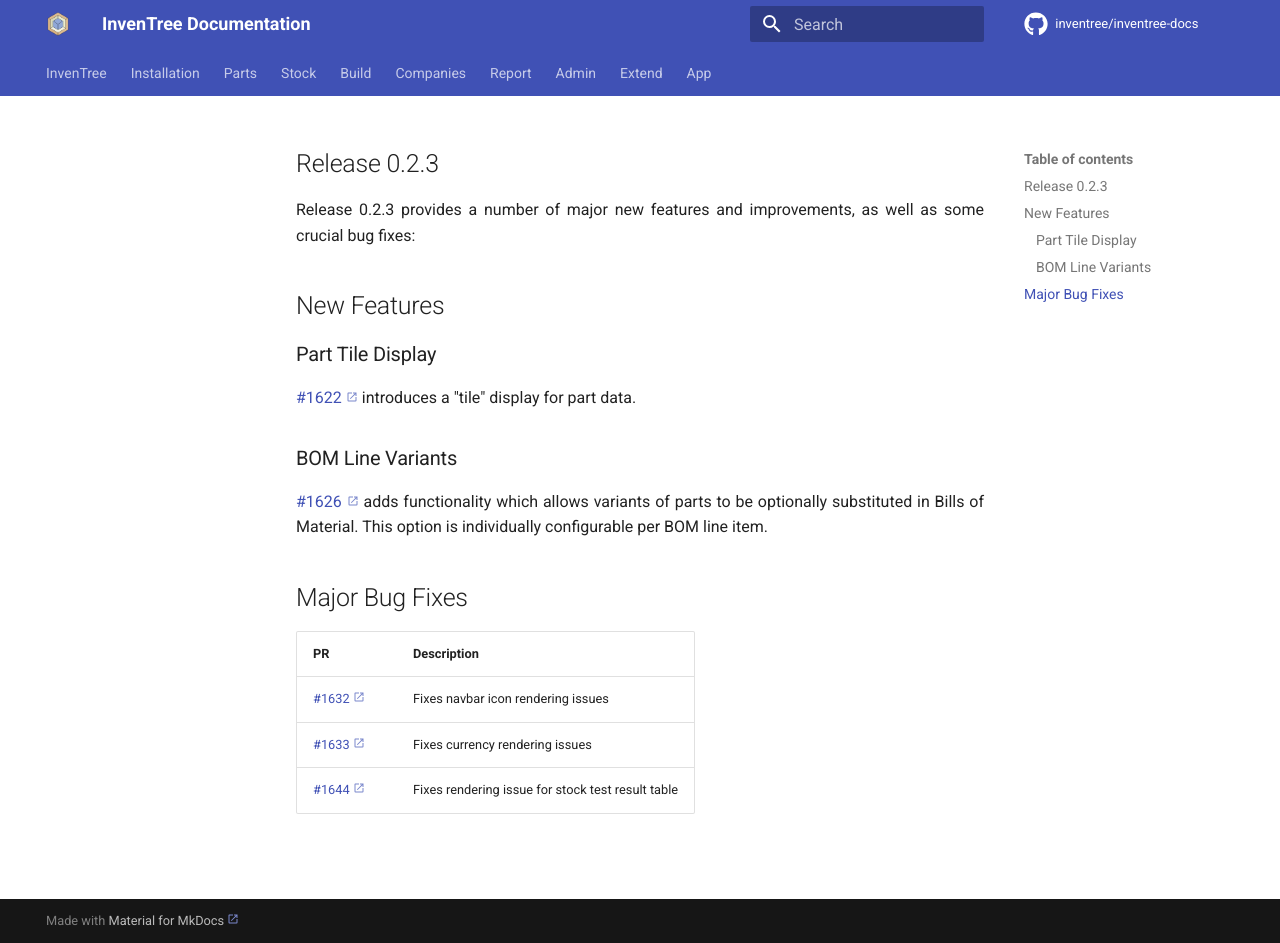
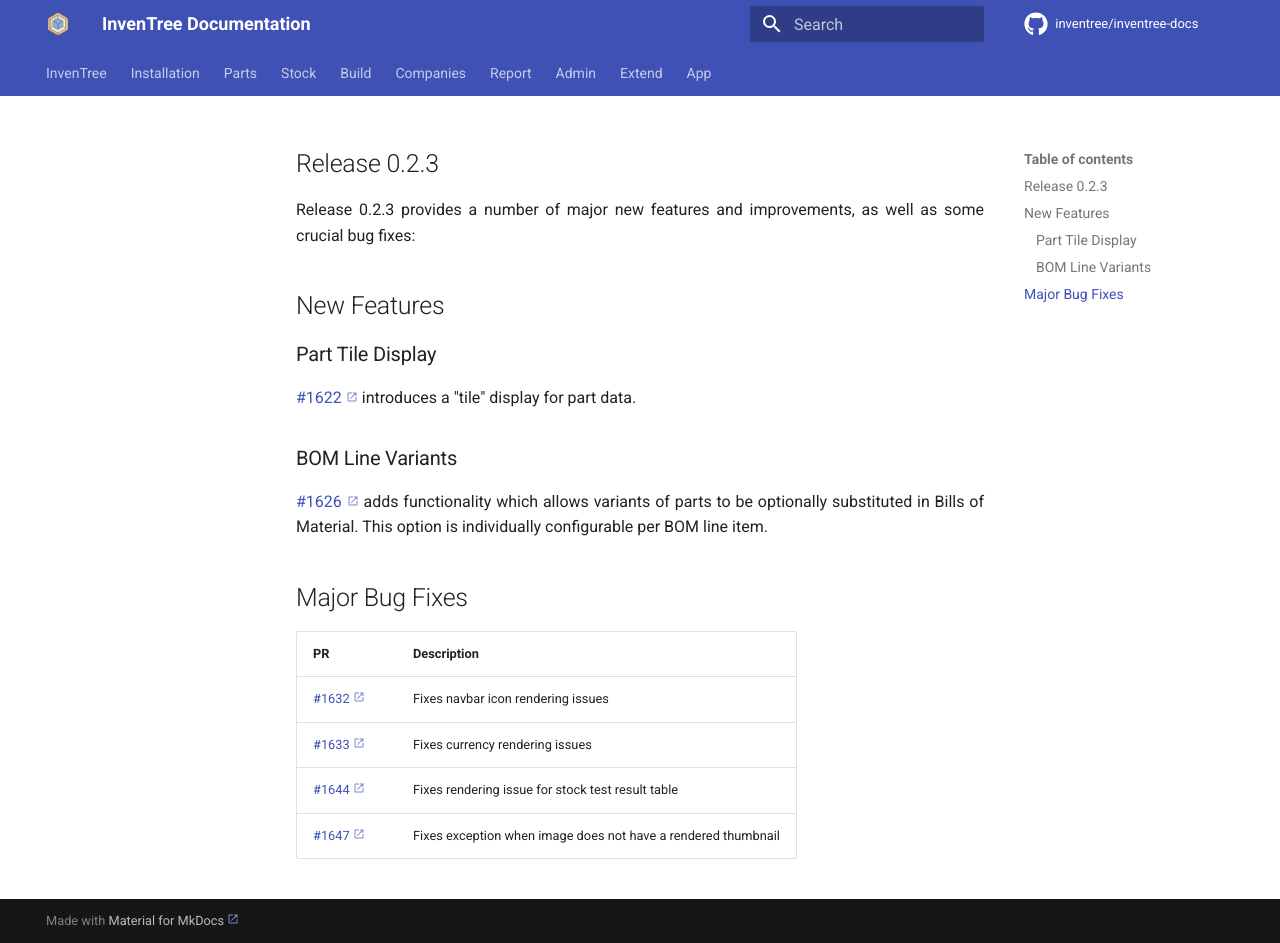
Before and after one commit to inventree/inventree-docs, an MkDocs documentation site: the page built from docs/releases/0.2.3.md, in a window 1280 px wide and 943 px high. Built offline with MkDocs 1.6.1 and Material for MkDocs 9.7.7, drawn with Linux system fonts in a browser that asks for light colours; a script that is not in the unit is left out; comment, search, counter and statistics services are not loaded.

Commit message:
Update 0.2.3.md

```diff
--- a/docs/releases/0.2.3.md
+++ b/docs/releases/0.2.3.md
@@ -23,3 +23,4 @@
 | [#1632](https://github.com/inventree/InvenTree/pull/1632) | Fixes navbar icon rendering issues |
 | [#1633](https://github.com/inventree/InvenTree/pull/1633) | Fixes currency rendering issues |
 | [#1644](https://github.com/inventree/InvenTree/pull/1644) | Fixes rendering issue for stock test result table |
+| [#1647](https://github.com/inventree/InvenTree/pull/1647) | Fixes exception when image does not have a rendered thumbnail |
```
